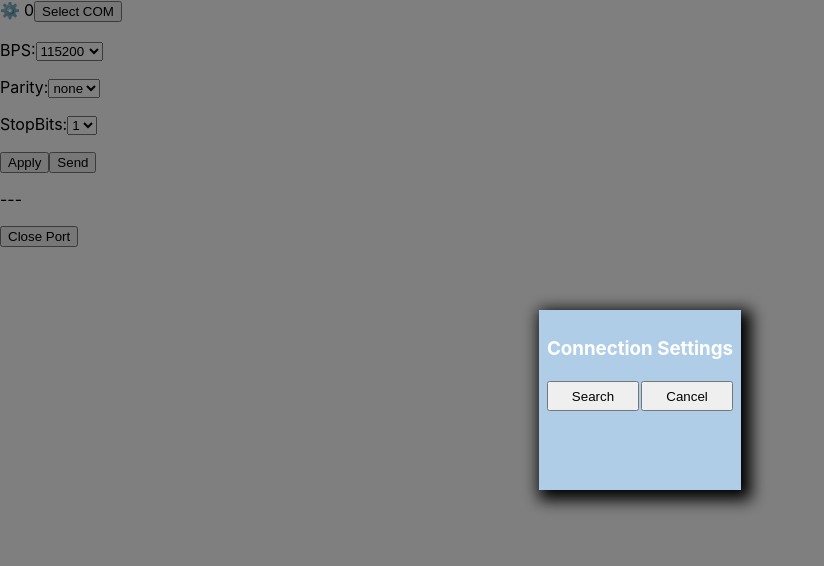
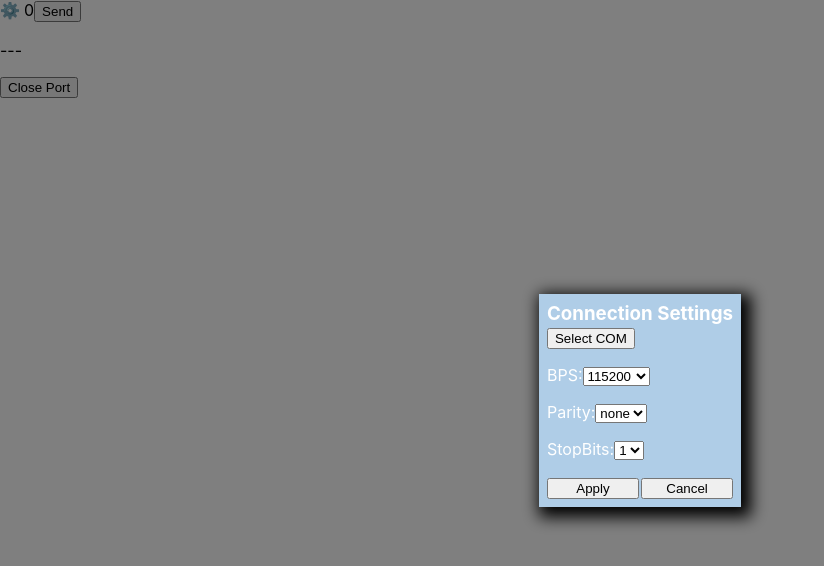
Before and after one commit to GerasimGerasimov/LIP-DESIGNER, a React (Create React App) app in the folder lip-designer/: page / in a window 1280 px wide. Both pictures are taken after a click on the element "⚙️". Shown: the top 566 px of the page, without its empty margins (0-824 px from the left). Built offline with nearby package versions, Linux system fonts and the light colour scheme.

Commit message:
1) Настройку Com перенёс на форму ComSettings.tsx

```diff
--- a/lip-designer/src/Forms/ComSettings/ComSettings.css
+++ b/lip-designer/src/Forms/ComSettings/ComSettings.css
@@ -9,10 +9,15 @@
   display: grid;
   overflow: hidden;
   grid-template-columns: 1fr 1fr;
-  grid-template-rows: 0.5fr 0.5fr auto auto 0.5fr auto 0.5fr;
+  grid-template-rows: auto auto 0.5fr;
   gap: 2px 2px;
   grid-template-areas:
-    "Header Header";
+    "Header Header"
+    "Settings Settings"
+    "Apply Cancel";
 }
 
-.search.Header { grid-area: Header; }
+.search.Header { grid-area: Header; margin: 0%;}
+.search.Settings { grid-area: Settings;}
+.search.Apply { grid-area: Apply;}
+.search.Cancel { grid-area: Cancel;}
--- a/lip-designer/src/Forms/ComSettings/ComSettings.tsx
+++ b/lip-designer/src/Forms/ComSettings/ComSettings.tsx
@@ -1,48 +1,119 @@
 import React, { Component} from "react"
 import './ComSettings.css'
+import { BPSSelect } from "../../Components/BPSSelect";
+import { ParitySelect } from "../../Components/ParitySelect";
+import { StopBitsSelect } from "../../Components/StopBitsSelect";
+import { BrowserComPort } from "../../port/BrowserComPort";
 
-/*
+
+export interface IComSettings {
+  baudRate: number;
+  parity: ParityType;
+  stopBits: number;
+}
+
 export interface IComSettingsCloseHandler {
-  (result: IComhRangQuery | undefined): any;
-}*/
+  (port: BrowserComPort, ComSettings: IComSettings): any;
+}
 
 export interface IComSettingsProps {
-  onExitHandler:undefined;//IComSettingsCloseHandler;
+  ComSettings: IComSettings;
+  onExitHandler:IComSettingsCloseHandler;
 }
 
-export interface IFilterSettingsState {
-
+export interface IComSettingsState {
+  Settings: IComSettings;
 }
 
-export default class FilterSettings extends Component<IComSettingsProps, IFilterSettingsState> {
+export default class FilterSettings extends Component<IComSettingsProps, IComSettingsState> {
 
-  private refEvent    = React.createRef<HTMLSelectElement>();
+  private browserPort: BrowserComPort | void = undefined;
 
   constructor (props: IComSettingsProps) {
     super(props);
     this.state={
+      Settings: {...props.ComSettings}
     }
   }
 
   componentDidMount(){
-    //this.refEvent.current!.value = "!!!";
   }
 
   private exitHandler() {
-      //this.props.onExitHandler(query);
+    let ComSettings: IComSettings = {... this.state.Settings};
+    this.props.onExitHandler(this.browserPort!, ComSettings);
+  }
+
+  async getSerialPort() {
+    try {
+      let com: SerialPort = await BrowserComPort.selectPort();
+      if (com) this.browserPort = new BrowserComPort(com);
+      console.log(com);
+    } catch (e) {
+      console.log(e);
+      this.browserPort = undefined;
+    }
+  }
+
+  async onClickApplyComSettingHandler() {
+    let opt: SerialOptions = {
+      ...this.state.Settings,
+      dataBits: 8,
+      bufferSize: 256
+    };
+    console.log(opt);
+    try {
+      await this.browserPort!.initialize!(opt);
+    } catch(e) {
+      console.log(e);
+    }
+    this.exitHandler();
+  }
+
+  getSerialPortHandler() {
+    this.getSerialPort();
+  }
+
+  tougleBPS (e:any) {
+    let Settings: IComSettings = {...this.state.Settings};
+    Settings.baudRate = parseInt(e.target.value);
+    this.setState({Settings});
+    //this.setState({Settings.baudRate = parseInt(e.target.value)});
+  }
+
+  tougleParity (e:any) {
+    let Settings: IComSettings = {...this.state.Settings};
+    Settings.parity = e.target.value;
+    this.setState({Settings});
+    //this.setState({parity: e.target.value});
+  }
+
+  tougleStopBits (e: any) {
+    let Settings: IComSettings = {...this.state.Settings};
+    Settings.stopBits = parseInt(e.target.value);
+    this.setState({Settings});
+    //this.setState({stopBits: parseInt(e.target.value)});
   }
 
   render(){
     return (
       <div className='search block grid-container'>
         <h3 className='search Header'>Connection Settings</h3>
+        <div className={'search Settings'}>
+          <button
+            className="btn btn-secondary btn-xs"
+            onClick = {()=>this.getSerialPortHandler()}>Select COM</button>
+          <BPSSelect default={this.state.Settings.baudRate.toString()} onChange={(e)=>this.tougleBPS(e)}/>
+          <ParitySelect default={this.state.Settings.parity} onChange={(e)=>this.tougleParity(e)}/>
+          <StopBitsSelect default={this.state.Settings.stopBits.toString()} onChange={(e)=>this.tougleStopBits(e)}/>
+        </div>
         <button
-          className={'btn btn-primary btn-xs search Search'}
+          className={'search Apply'}
+          onClick = {async ()=>{await this.onClickApplyComSettingHandler()}}
+        >Apply</button>
+        <button
+          className="search Cancel"
           onClick={()=>this.exitHandler()}
-        >Search</button>
-        <button
-          className="btn btn-secondary btn-xs search Cancel"
-          //onClick={()=>this.props.onExitHandler(undefined)}
         >Cancel</button>
       </div>
     )
--- a/lip-designer/src/Pages/Main/Main.tsx
+++ b/lip-designer/src/Pages/Main/Main.tsx
@@ -3,20 +3,15 @@ https://robkendal.co.uk/blog/how-to-fix-property-does-not-exist-on-window-type-i
 побеждал 'PROPERTY SERIAL DOES NOT EXIST ON TYPE NAVIGATOR IN TYPESCRIPT' ERROR
 */
 import React, { Component } from "react";
-import { BPSSelect } from "../../Components/BPSSelect";
-import { ParitySelect } from "../../Components/ParitySelect";
-import { StopBitsSelect } from "../../Components/StopBitsSelect";
 import { BrowserComPort } from "../../port/BrowserComPort";
 import Modal from "../../Components/HOC/Modal";
-import ComSettings from "../../Forms/ComSettings/ComSettings"
+import ComSettings, { IComSettings } from "../../Forms/ComSettings/ComSettings"
 interface IMainProps{
 }
 
 interface IMainState{
   Counter: number;
-  baudRate: number;
-  parity: ParityType;
-  stopBits: number;
+  ComSettings: IComSettings;
   answer: string;
   showModal: boolean;
 }
@@ -30,9 +25,11 @@ export default class MainPage extends Component<IMainProps, IMainState> {
     super(props);
     this.state = {
       Counter:0,
-      baudRate: 115200,
-      parity: 'none',
-      stopBits: 1,
+      ComSettings: {
+        baudRate: 115200,
+        parity: 'none',
+        stopBits: 1,
+      },
       answer:'---',
       showModal: false
     }
@@ -43,36 +40,6 @@ export default class MainPage extends Component<IMainProps, IMainState> {
 
   increaseCounter(conter: number):number {
     return ++conter;
-  }
-
-  onClickHandler() {
-    this.getSerialPort();
-    this.setState({Counter: this.increaseCounter(this.state.Counter)})
-  }
-
-  async getSerialPort() {
-    try {
-      let com: SerialPort = await BrowserComPort.selectPort();
-      if (com) this.browserPort = new BrowserComPort(com);
-      console.log(com);
-    } catch (e) {
-      console.log(e);
-      this.browserPort = undefined;
-    }
-  }
-
-  async onClickApplyComSettingHandler() {
-    let opt: SerialOptions = {
-      ...this.state,
-      dataBits: 8,
-      bufferSize: 256
-    };
-    console.log(opt);
-    try {
-      await this.browserPort!.initialize(opt);
-    } catch(e) {
-      console.log(e);
-    }
   }
 
   async sendCMD () {
@@ -98,33 +65,20 @@ export default class MainPage extends Component<IMainProps, IMainState> {
     }
   }
 
-  tougleBPS (e:any) {
-    this.setState({baudRate: parseInt(e.target.value)});
-  }
-
-  tougleParity (e:any) {
-    this.setState({parity: e.target.value});
-  }
-
-  tougleStopBits (e: any) {
-    this.setState({stopBits: parseInt(e.target.value)});
-  }
-
   openComSettings() {
     this.setState({showModal: true});
   }
 
-  /*
-          <FilterSettings
-          onExitHandler = {this.handlerFilterFormClose.bind(this)}
-          Range = {this.state.query.Range || DefaultRange}
-        />
-  */
+  setSelectedSerialPort(port: BrowserComPort, ComSettings: IComSettings) {
+    this.browserPort = port;
+    this.setState({showModal: false, ComSettings});
+  }
+
   render(){
     const modal = this.state.showModal
     ? (
       <Modal classes='content-center'>
-        <ComSettings onExitHandler={undefined} />
+        <ComSettings onExitHandler={this.setSelectedSerialPort.bind(this)} ComSettings={this.state.ComSettings}/>
       </Modal>
     )
     : null;
@@ -136,27 +90,14 @@ export default class MainPage extends Component<IMainProps, IMainState> {
         <span>{this.state.Counter}</span>
         <button
           className="btn btn-secondary btn-xs"
-          onClick = {()=>this.onClickHandler()}>Select COM</button>
-        <BPSSelect default={this.state.baudRate.toString()} onChange={(e)=>this.tougleBPS(e)}/>
-        <ParitySelect default={this.state.parity} onChange={(e)=>this.tougleParity(e)}/>
-        <StopBitsSelect default={this.state.stopBits.toString()} onChange={(e)=>this.tougleStopBits(e)}/>
-        <button
-          className="btn btn-secondary btn-xs"
-          onClick = {()=>this.onClickApplyComSettingHandler()}>Apply</button>
-        <button
-          className="btn btn-secondary btn-xs"
-          onClick = {()=>this.sendCMD()}>Send</button>
+          onClick = {async ()=>{await this.sendCMD()}}>Send</button>
         <p>{this.state.answer}</p>
         <button
           className="btn btn-secondary btn-xs"
-          onClick = {()=>this.closePort()}>Close Port</button>
+          onClick = {async ()=>{await this.closePort()}}>Close Port</button>
         </div>
         {modal}
       </>
     );
   }
 }
-
-function setAdd(arg0: () => any) {
-  throw new Error("Function not implemented.");
-}
```
